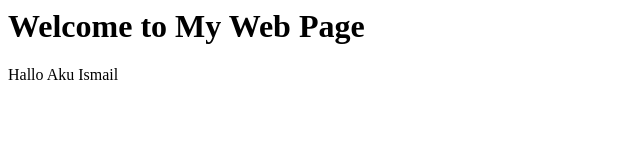
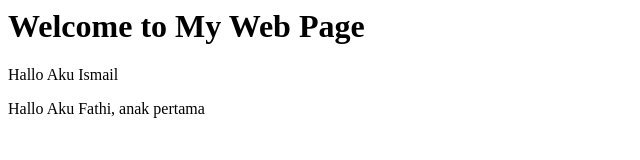
Before and after one commit to samuelfattah02/CompanyProfile, a plain HTML site: page apayo.html in a window 1280 px wide. Shown: the whole page, without its empty margins (0-640 px from the left). Drawn offline with Linux system fonts and the light colour scheme.

Commit message:
Ada informasi yang ditambah

```diff
--- a/apayo.html
+++ b/apayo.html
@@ -5,5 +5,6 @@
 <body>
     <h1>Welcome to My Web Page</h1>
     <p>Hallo Aku Ismail</p>
+    <p>Hallo Aku Fathi, anak pertama</p>
 </body>
 </html>
```
